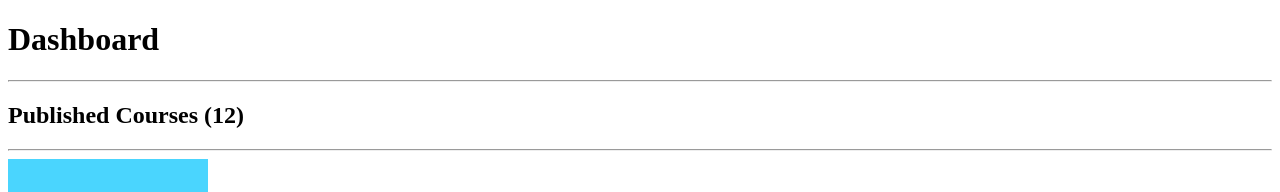
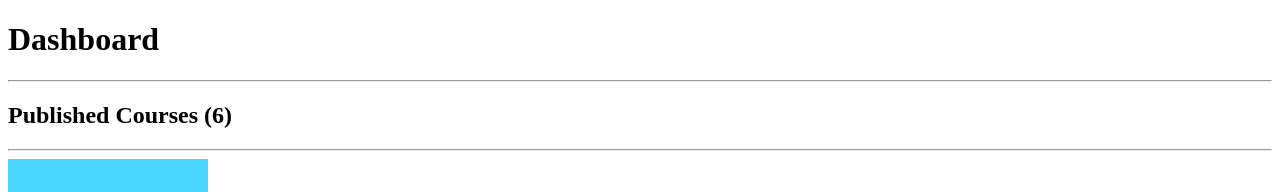
Before and after one commit to isabelcuddihy/kambaz-next-js-cs5610-fa25-25, a Next.js app: page /Dashboard in a window 1280 px wide. Shown: the top 192 px of the page. Built offline with nearby package versions, Linux system fonts and the light colour scheme.

Commit message:
Adjusted Dashboard as main landing main for Kanbaz link in labs for better UX

```diff
--- a/app/(Kambaz)/Dashboard/page.tsx
+++ b/app/(Kambaz)/Dashboard/page.tsx
@@ -4,7 +4,7 @@ export default function Dashboard() {
   return (
     <div id="wd-dashboard">
       <h1 id="wd-dashboard-title">Dashboard</h1> <hr />
-      <h2 id="wd-dashboard-published">Published Courses (12)</h2> <hr />
+      <h2 id="wd-dashboard-published">Published Courses (6)</h2> <hr />
       <div id="wd-dashboard-courses">
         <div className="wd-dashboard-course">
           <Link href="/Courses/1234" className="wd-dashboard-course-link">
--- a/app/Labs/TOC.tsx
+++ b/app/Labs/TOC.tsx
@@ -19,7 +19,7 @@ export default function TOC() {
          Lab 3 </Link>
      </li>
      <li>
-       <Link href="/" id="wd-kambaz-link">
+       <Link href="/Dashboard" id="wd-kambaz-link">
          Kambaz </Link> </li>
          <li>
        <Link href="https://github.com/isabelcuddihy/kambaz-next-js-cs5610-fa25-25.git" id="wd-github">
```
